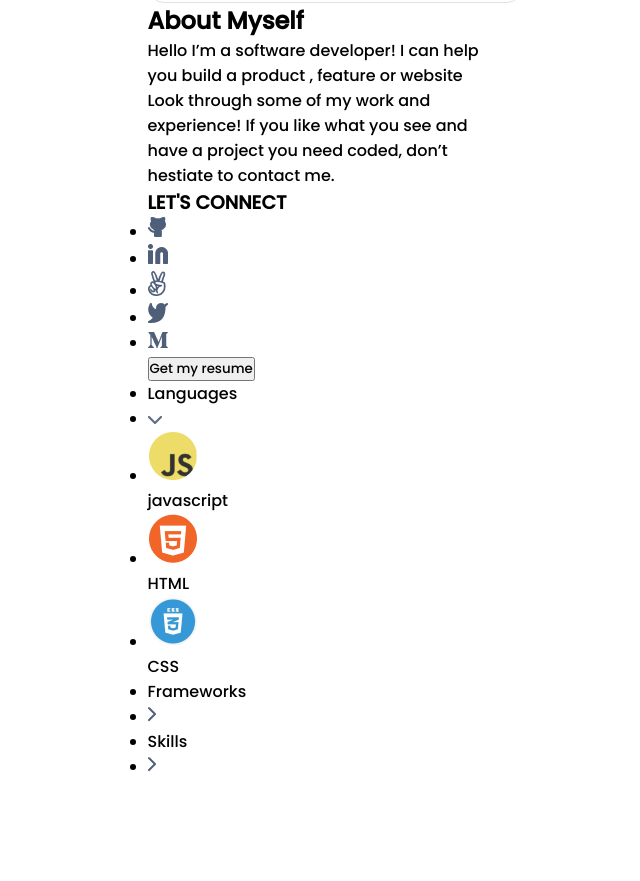
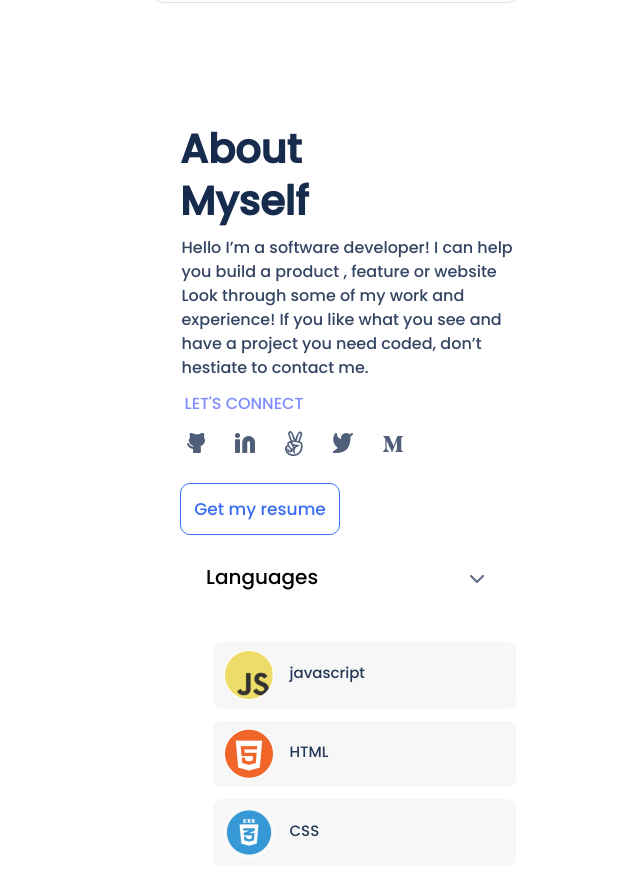
Before and after one commit to derrick1451/mobile-portfolio-setup, a plain HTML site: page index.html in a window 1280 px wide. Shown: the part 3273-4154 px from the top of the page, without its empty margins (305-945 px from the left). Before the commit the page ends 4052 px from the top, so only its background shows below. Drawn offline with Linux system fonts and the light colour scheme.

Commit message:
update css files

```diff
--- a/main.css
+++ b/main.css
@@ -244,3 +244,181 @@ body {
 .project-button:disabled {
   background: #5e6c84;
 }
+
+.about-me {
+  display: flex;
+  flex-direction: column;
+  width: 375px;
+  height: 1263px;
+  background-color: #fff;
+  align-items: center;
+}
+
+.about-header {
+  font-size: 40px;
+  line-height: 52px;
+  font-weight: 700;
+  margin-top: 15vh;
+  font-style: normal;
+  font-family: 'Poppins', sans-serif;
+  color: #172b4d;
+  width: 250px;
+  height: 101px;
+  margin-right: 60px;
+}
+
+.about-paragraph {
+  font-family: 'Poppins', sans-serif;
+  font-size: 16px;
+  line-height: 24px;
+  font-weight: 400;
+  font-style: normal;
+  color: #344563;
+  margin: 12px 0;
+  margin-left: 34px;
+}
+
+.about-intro {
+  color: #7f8cff;
+  font-size: 16px;
+  line-height: 24px;
+  font-family: 'Poppins', sans-serif;
+  font-weight: 500;
+  margin: 0 8px;
+  font-style: normal;
+  margin-right: 190px;
+  height: 24px;
+}
+
+.nav-links2 {
+  display: flex;
+  list-style: none;
+  align-items: center;
+  gap: 30px;
+  justify-content: space-between;
+  margin-right: 80px;
+  margin-top: 15px;
+}
+
+.resume-button {
+  border: 1px solid #396df2;
+  font-size: 17px;
+  font-weight: 500;
+  line-height: 24px;
+  font-family: 'Poppins', sans-serif;
+  color: #396df2;
+  font-style: normal;
+  margin-top: 20px;
+  margin-bottom: 30px;
+  text-align: center;
+  border-radius: 10px;
+  background-color: #fff;
+  margin-right: 150px;
+  padding: 13px;
+}
+
+.resume-button:hover {
+  background: #6070ff;
+  color: #fff;
+}
+
+.resume-button:active {
+  background: #2230d2;
+  color: #fff;
+}
+
+.resume-button:disabled {
+  background: #5e6c84;
+}
+
+.language-paragraph {
+  font-weight: 500;
+  font-size: 20px;
+  line-height: 24px;
+  color: #000;
+  height: 24px;
+  width: 237px;
+}
+
+.language {
+  display: flex;
+  list-style: none;
+  gap: 27px;
+  justify-content: space-between;
+  margin-left: 20px;
+}
+
+.list-items {
+  display: flex;
+  align-items: center;
+  border: 1px solid #f7f7f9;
+  width: 303px;
+  height: 66.72px;
+  margin: 12px 0;
+  border-radius: 8px;
+  gap: 16px;
+  padding: 10px;
+  background-color: #f7f7f8;
+}
+
+.list-items p {
+  width: 215px;
+  height: 24px;
+  font-weight: 500;
+  line-height: 20px;
+  font-size: 15px;
+  color: #253858;
+  font-style: normal;
+  font-family: 'Poppins', sans-serif;
+}
+
+.language-list {
+  margin-top: 40px;
+  margin-left: 58px;
+  margin-bottom: 12px;
+}
+
+.frameworks {
+  display: flex;
+  list-style: none;
+  gap: 27px;
+  justify-content: space-between;
+  align-items: center;
+  margin-left: 20px;
+  margin-bottom: 20px;
+}
+
+.frameworks p {
+  font-weight: 500;
+  font-size: 20px;
+  line-height: 24px;
+  color: #000;
+  height: 24px;
+  width: 237px;
+}
+
+.line {
+  height: 1px;
+  width: 327px;
+  background-color: #dfe1e6;
+}
+
+.gained-skill {
+  display: flex;
+  list-style: none;
+  gap: 28px;
+  justify-content: space-between;
+  align-items: center;
+  margin-left: 20px;
+  margin-top: 30px;
+  margin-bottom: 30px;
+}
+
+.gained-skill p {
+  font-weight: 500;
+  font-size: 20px;
+  line-height: 24px;
+  color: #000;
+  height: 24px;
+  width: 237px;
+}
```
